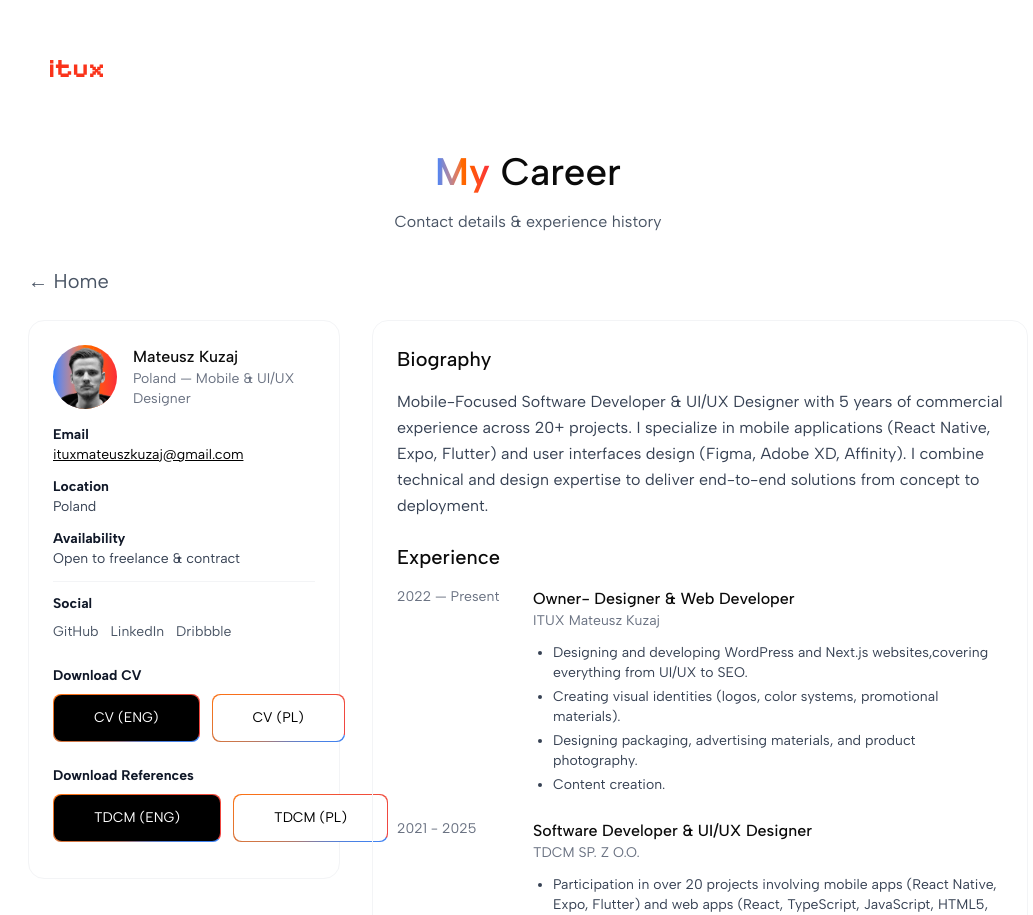
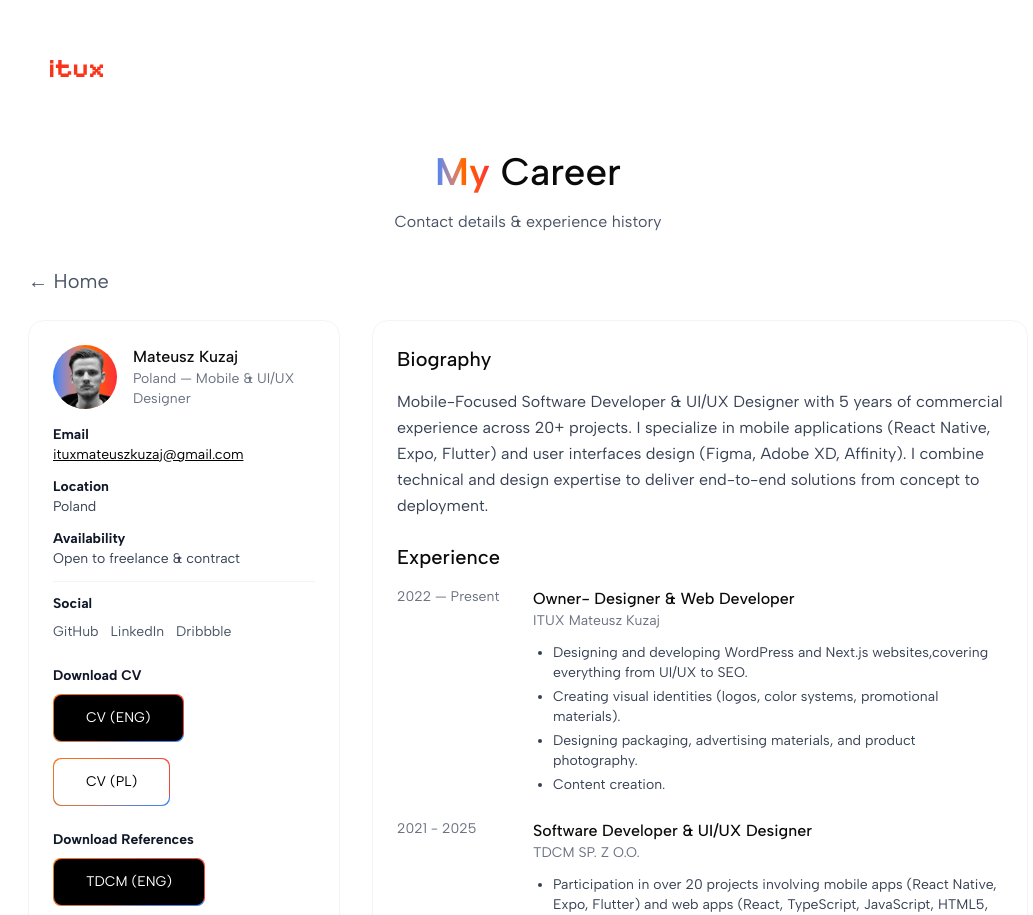
Before and after one commit to matetuh/portfolio_next, a Next.js app: page /about in a window 1280 px wide. Shown: the top 915 px of the page, without its empty margins (112-1145 px from the left). Built offline with nearby package versions, Linux system fonts and the light colour scheme.

Commit message:
gitignore

```diff
--- a/app/about/page.tsx
+++ b/app/about/page.tsx
@@ -201,14 +201,14 @@ export default function AboutPage() {
 
                 <div className="pt-3">
                   <strong className="block text-gray-900 mb-2">Download CV</strong>
-                  <div className="flex gap-3 mb-3">
+                  <div className="flex flex-wrap gap-4 justify-start">
                     <a
                       href="/cv/CV - Mateusz Kuzaj - ENG.pdf"
                       download
                     >
                       <button className="relative inline-flex h-12 overflow-hidden rounded-md p-px focus:outline-none focus:ring-2 focus:ring-slate-400 focus:ring-offset-2 focus:ring-offset-slate-50">
                         <span className="absolute inset-[-1000%] animate-[spin_2s_linear_infinite] bg-[conic-gradient(from_90deg_at_50%_50%,#3b82f6_0%,#f97316_50%,#ef4444_100%)] rounded-md pointer-events-none" />
-                        <span className="inline-flex h-full w-full cursor-pointer items-center justify-center bg-black px-6 sm:px-10 py-2 rounded-md text-btn text-white backdrop-blur-3xl whitespace-nowrap">
+                        <span className="inline-flex h-full max-w-60 w-full sm:w-auto whitespace-nowrap px-4 sm:px-4 lg:px-8 py-2 cursor-pointer items-center justify-center bg-black rounded-md text-btn text-white backdrop-blur-3xl">
                           CV (ENG)
                         </span>
                       </button>
@@ -219,7 +219,7 @@ export default function AboutPage() {
                     >
                       <button className="relative inline-flex h-12 overflow-hidden rounded-md p-px focus:outline-none focus:ring-2 focus:ring-slate-400 focus:ring-offset-2 focus:ring-offset-slate-50">
                         <span className="absolute inset-[-1000%] animate-[spin_2s_linear_infinite] bg-[conic-gradient(from_90deg_at_50%_50%,#3b82f6_0%,#f97316_50%,#ef4444_100%)] rounded-md pointer-events-none" />
-                        <span className="inline-flex h-full w-full cursor-pointer items-center justify-center bg-white px-6 sm:px-10 py-2 rounded-md text-btn text-black backdrop-blur-3xl whitespace-nowrap">
+                        <span className="inline-flex h-full max-w-60 w-full sm:w-auto whitespace-nowrap px-4 sm:px-4 lg:px-8 py-2 cursor-pointer items-center justify-center bg-white rounded-md text-btn text-black backdrop-blur-3xl">
                           CV (PL)
                         </span>
                       </button>
@@ -229,14 +229,14 @@ export default function AboutPage() {
                 </div>
                 <div className="pt-3">
                   <strong className="block text-gray-900 mb-2">Download References</strong>
-                  <div className="flex gap-3 mb-3">
+                  <div className="flex flex-wrap gap-4 justify-start">
                     <a
                       href="/references/TDCM-ENG.pdf"
                       download
                     >
                       <button className="relative inline-flex h-12 overflow-hidden rounded-md p-px focus:outline-none focus:ring-2 focus:ring-slate-400 focus:ring-offset-2 focus:ring-offset-slate-50">
                         <span className="absolute inset-[-1000%] animate-[spin_2s_linear_infinite] bg-[conic-gradient(from_90deg_at_50%_50%,#3b82f6_0%,#f97316_50%,#ef4444_100%)] rounded-md pointer-events-none" />
-                        <span className="inline-flex h-full w-full cursor-pointer items-center justify-center bg-black px-6 sm:px-10 py-2 rounded-md text-btn text-white backdrop-blur-3xl whitespace-nowrap">
+                        <span className="inline-flex h-full max-w-60 w-full sm:w-auto whitespace-nowrap px-4 sm:px-4 lg:px-8 py-2 cursor-pointer items-center justify-center bg-black rounded-md text-btn text-white backdrop-blur-3xl">
                           TDCM (ENG)
                         </span>
                       </button>
@@ -247,7 +247,7 @@ export default function AboutPage() {
                     >
                       <button className="relative inline-flex h-12 overflow-hidden rounded-md p-px focus:outline-none focus:ring-2 focus:ring-slate-400 focus:ring-offset-2 focus:ring-offset-slate-50">
                         <span className="absolute inset-[-1000%] animate-[spin_2s_linear_infinite] bg-[conic-gradient(from_90deg_at_50%_50%,#3b82f6_0%,#f97316_50%,#ef4444_100%)] rounded-md pointer-events-none" />
-                        <span className="inline-flex h-full w-full cursor-pointer items-center justify-center bg-white px-6 sm:px-10 py-2 rounded-md text-btn text-black backdrop-blur-3xl whitespace-nowrap">
+                        <span className="inline-flex h-full max-w-60 w-full sm:w-auto whitespace-nowrap px-4 sm:px-4 lg:px-8 py-2 cursor-pointer items-center justify-center bg-white rounded-md text-btn text-black backdrop-blur-3xl">
                           TDCM (PL)
                         </span>
                       </button>
```
Also changed, not shown: 1 other file (tests, documents, lock files or other folders).
